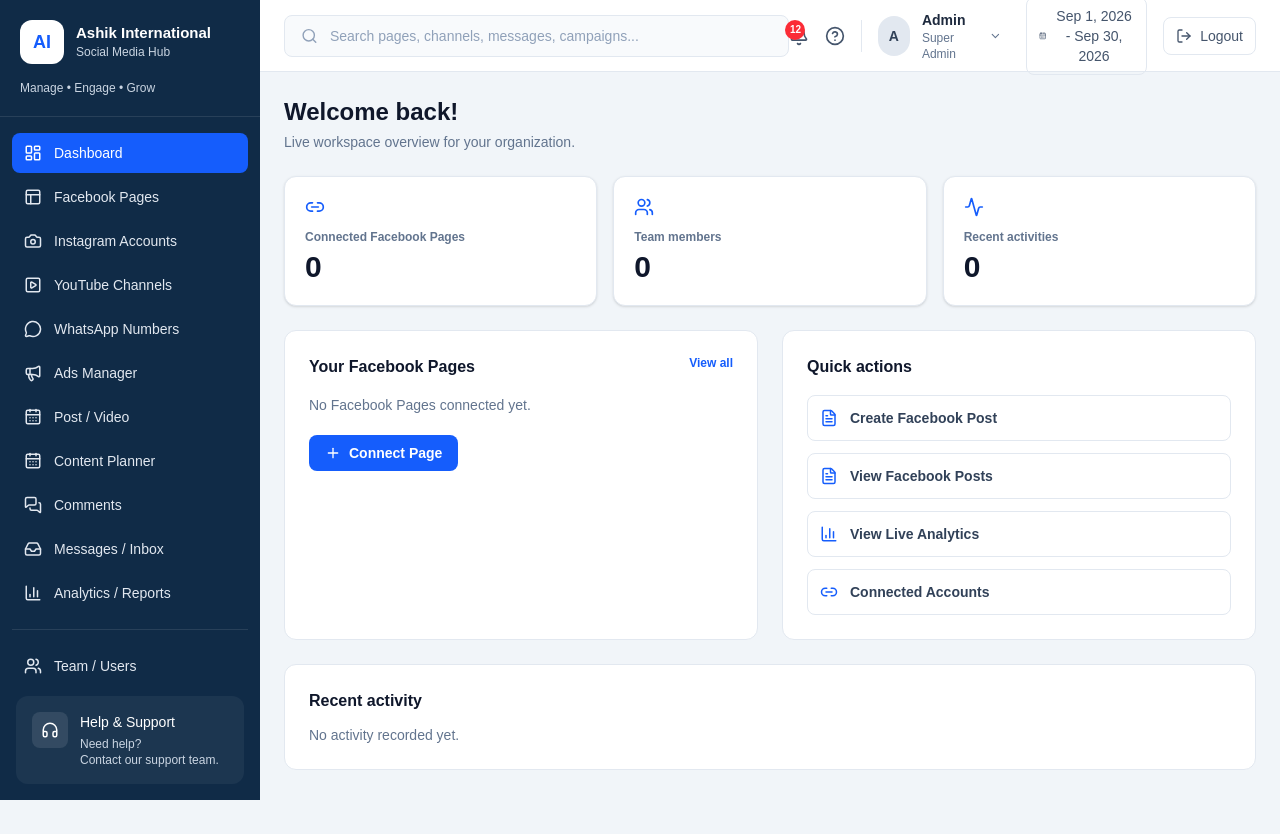
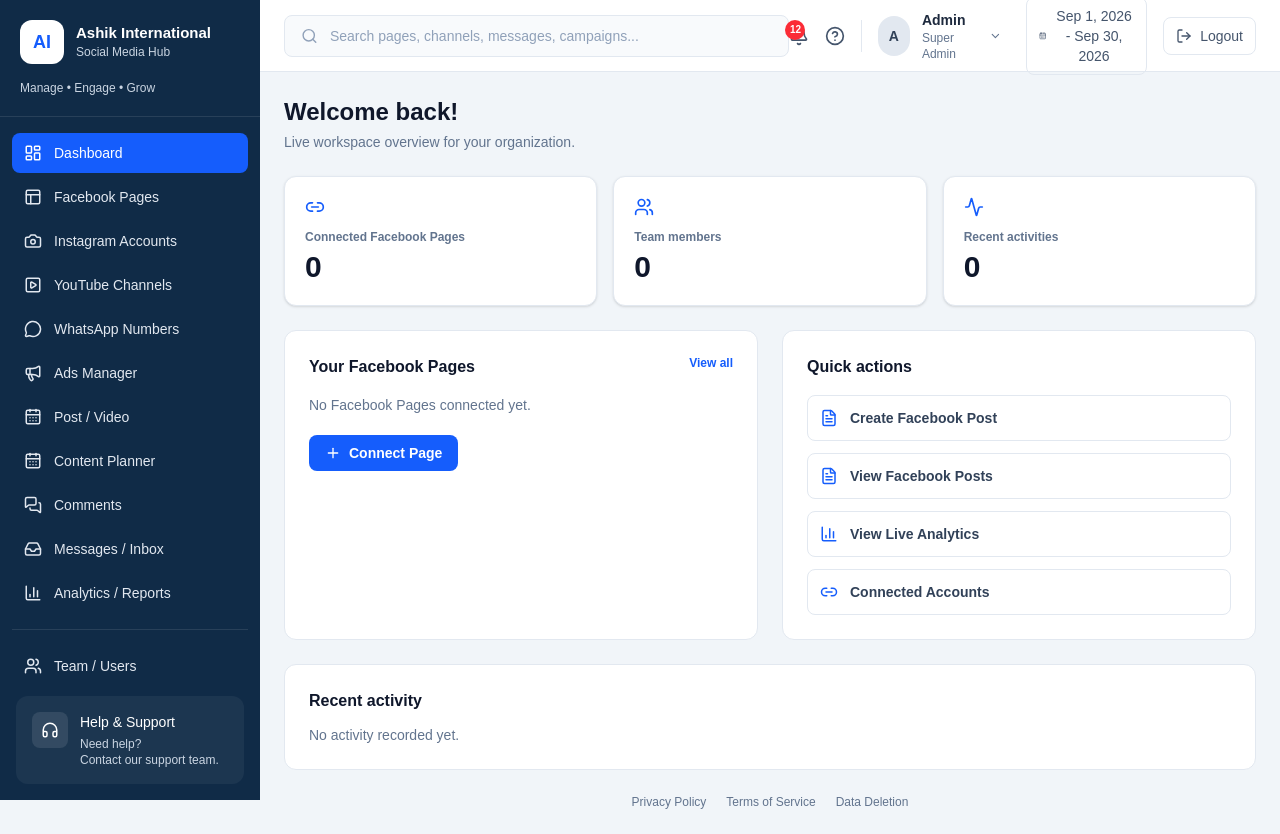
Before and after one commit to elias1435/social-media-hub, a Next.js app: page / in a window 1280 px wide. Before the commit the page ends 800 px from the top, so only its background shows below. Built offline with nearby package versions, Linux system fonts and the light colour scheme; no server answers.

Commit message:
Link public legal policies from app and login footers

```diff
--- a/components/layout/AppShell.tsx
+++ b/components/layout/AppShell.tsx
@@ -1,4 +1,5 @@
 import type { ReactNode } from "react";
+import Link from "next/link";
 import Header from "@/components/layout/Header";
 import Sidebar from "@/components/layout/Sidebar";
 
@@ -9,6 +10,7 @@ export default function AppShell({ children }: { children: ReactNode }) {
       <div className="min-h-screen lg:pl-[260px]">
         <Header />
         <main className="p-4 sm:p-6">{children}</main>
+        <footer className="flex flex-wrap justify-center gap-x-5 gap-y-2 px-4 pb-6 text-xs text-slate-500"><Link href="/privacy-policy" className="hover:text-blue-600">Privacy Policy</Link><Link href="/terms-of-service" className="hover:text-blue-600">Terms of Service</Link><Link href="/data-deletion" className="hover:text-blue-600">Data Deletion</Link></footer>
       </div>
     </div>
   );
```
